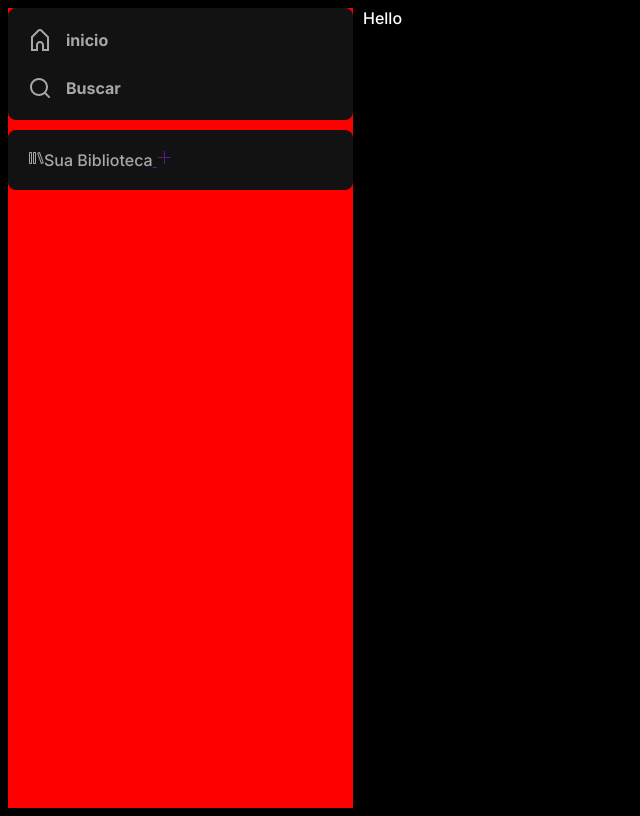
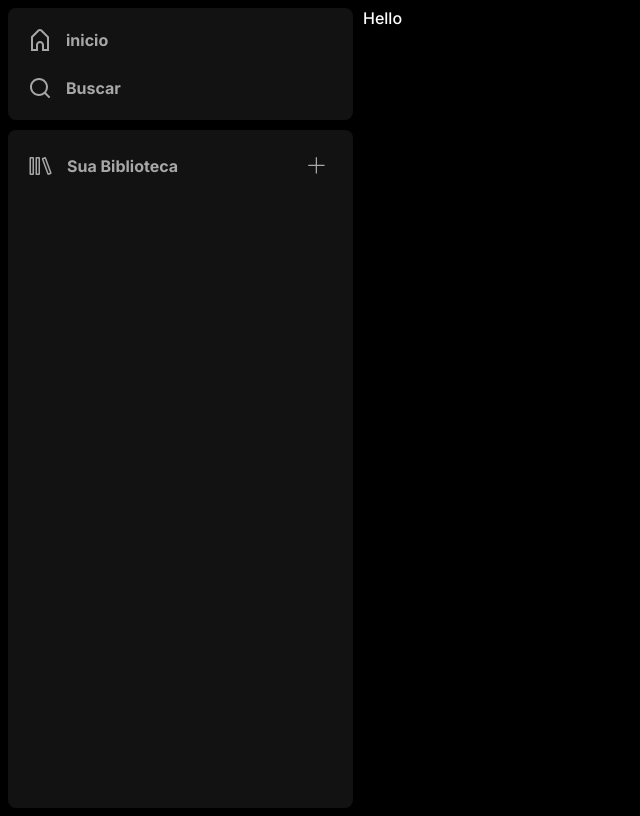
Before and after one commit to guilherme-dope/Clone-Spotify-ReactJS, a React (Vite) app: page / in a window 1280 px wide. Shown: the whole page, without its empty margins (0-640 px from the left). Built offline with nearby package versions, Linux system fonts and the light colour scheme.

Commit message:
Add YourLibrary

```diff
--- a/src/GlobalStyle.tsx
+++ b/src/GlobalStyle.tsx
@@ -16,11 +16,30 @@ export const GlobalStyle = createGlobalStyle`
       padding: 8px;
     }
 
+    a {
+      text-decoration: none;
+      font-size: 16px;
+      font-weight: 700;
+      color: var(--gray-300);
+
+      &:hover {
+        color: var(--white)
+      }
+
+    }
+
+    svg {
+      height: 24px;
+      width: 24px;
+    }
+
     :root{
 
       --br: 8px;
       --pad: 20px;
+      --gap: 10px;
 
+      --gray-500: #1a1a1a;
       --gray: #121212;
       --gray-300: #a7a7a7;
       --black: #000000;
--- a/src/components/SideMenu/style.ts
+++ b/src/components/SideMenu/style.ts
@@ -21,19 +21,7 @@ export const Container = styled.div`
          display: flex;
          align-items: center;
          gap: 14px;
-         font-size: 16px;
-         font-weight: 700;
-         color: var(--gray-300);
-         text-decoration: none;
 
-         &:hover {
-           color: var(--white)
-         }
-
-        svg {
-          width: 24px;
-          height: 24px;
-        }
       }
     }
   }
--- a/src/components/YourLibrary/index.tsx
+++ b/src/components/YourLibrary/index.tsx
@@ -5,10 +5,13 @@ const YourLibrary = () => {
     return (
         <Container>
             <header>
+
+                <a href="" className="title">
                 <VscLibrary />
                 Sua Biblioteca
+                </a>
 
-                <a href=""> <VscAdd/> </a>
+                <a href="" className="icon"> <VscAdd/> </a>
             </header>
         </Container>
     );
--- a/src/components/YourLibrary/style.ts
+++ b/src/components/YourLibrary/style.ts
@@ -6,5 +6,37 @@ export const Container = styled.div`
   color: var(--gray-300);
   border-radius: var(--br);
   padding: var(--pad);
+  flex: 1;
+
+  & header {
+    display: flex;
+    align-items: center;
+    justify-content: space-between;
+
+    & .title{
+      display: flex;
+      align-items: center;
+      gap: 15px;
+      }
+    & .icon{
+      width: 32px;
+      height: 32px;
+      display: flex;
+      align-items: center;
+      justify-content: center;
+      border-radius: 100%;
+
+      &:hover {
+        background: var(--gray-500);
+      }
+
+      & svg {
+        height: 20px;
+        width: 20px;
+        font-weight: 1000;
+      }
+    }
+
+  }
 
 `
--- a/src/pages/home/style.ts
+++ b/src/pages/home/style.ts
@@ -3,15 +3,14 @@ import styled from 'styled-components'
 export const Container = styled.section`
   display: grid;
   grid-template-columns: 345px 1fr;
-  gap: 10px;
+  gap: var(--gap);
   height: 100vh;
 
   & aside {
-    background: red;
     display: flex;
     flex-direction: column;
-    gap: 10px;
-    height: 100%;
+    gap: var(--gap);
+
   }
 
 
```
